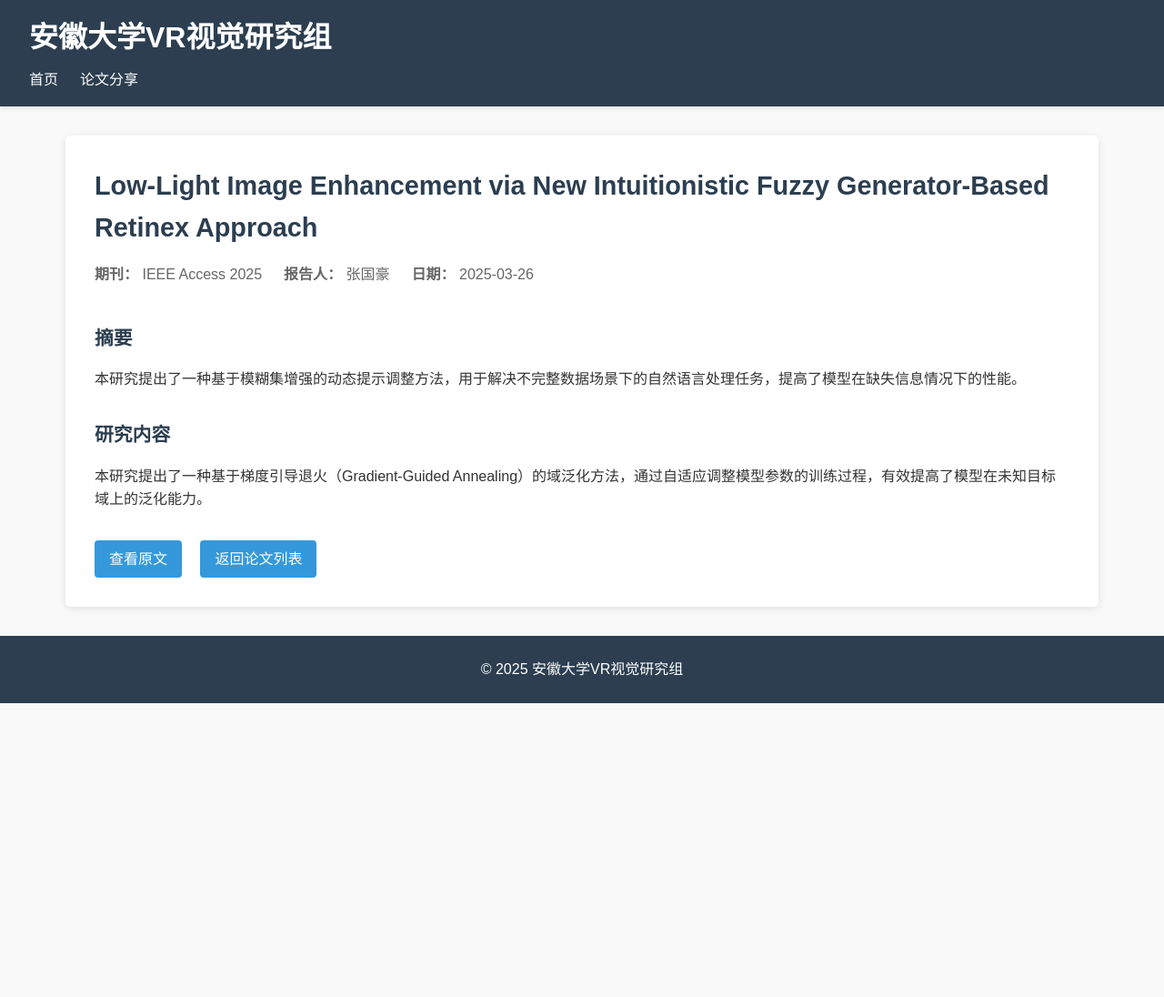
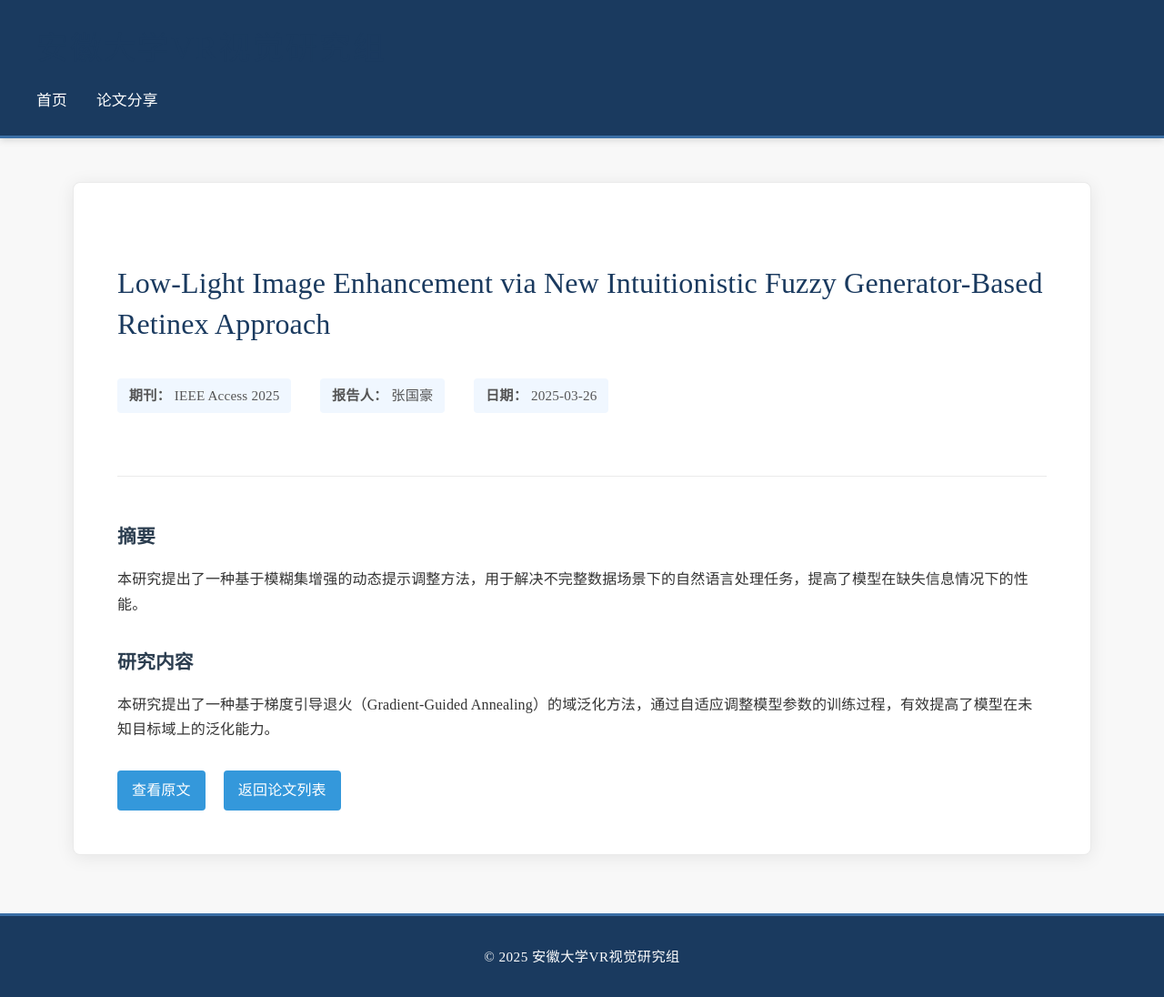
Before and after one commit to shixuan7/ahu-test, a Jekyll site: the page papers/low-light-enhancement.html, which Jekyll copies as it is, in a window 1280 px wide. Shown: the whole page at 91% size. Built offline with Jekyll 4.4.1, drawn with Linux system fonts in a browser that asks for light colours; before the commit the page ends 900 px from its top, so only the background shows below that.

Commit message:
feat init project

```diff
--- a/styles.css
+++ b/styles.css
@@ -5,22 +5,26 @@
 }
 
 body {
-    font-family: "Microsoft YaHei", "Heiti SC", sans-serif;
-    line-height: 1.6;
+    font-family: "Microsoft YaHei", "Times New Roman", serif;
+    line-height: 1.7;
     color: #333;
-    background-color: #f9f9f9;
+    background-color: #f8f8f8;
+    letter-spacing: 0.01em;
 }
 
 /* 头部样式 */
 header {
-    background-color: #2c3e50;
+    background-color: #1a3a5f;
     color: white;
-    padding: 1rem 2rem;
-    box-shadow: 0 2px 5px rgba(0,0,0,0.1);
+    padding: 1.5rem 2.5rem;
+    box-shadow: 0 2px 8px rgba(0,0,0,0.15);
+    border-bottom: 3px solid #3a6ea5;
 }
 
 header h1 {
-    margin-bottom: 0.5rem;
+    margin-bottom: 0.8rem;
+    font-weight: 500;
+    letter-spacing: 0.05em;
 }
 
 nav ul {
@@ -29,103 +33,211 @@ nav ul {
 }
 
 nav ul li {
-    margin-right: 1.5rem;
+    margin-right: 2rem;
 }
 
 nav ul li a {
     color: white;
     text-decoration: none;
-    transition: color 0.3s;
+    transition: all 0.3s;
+    font-size: 1.05rem;
+    position: relative;
+    padding-bottom: 3px;
 }
 
 nav ul li a:hover {
-    color: #3498db;
+    color: #a8d0ff;
+}
+
+nav ul li a:after {
+    content: '';
+    position: absolute;
+    width: 0;
+    height: 2px;
+    bottom: 0;
+    left: 0;
+    background-color: #a8d0ff;
+    transition: width 0.3s;
+}
+
+nav ul li a:hover:after {
+    width: 100%;
 }
 
 /* 主要内容样式 */
 main {
     max-width: 1200px;
-    margin: 2rem auto;
-    padding: 0 2rem;
+    margin: 3rem auto;
+    padding: 0 2.5rem;
 }
 
 section {
-    margin-bottom: 3rem;
+    margin-bottom: 4rem;
+}
+
+h1 {
+    font-size: 2.2rem;
+    margin-bottom: 1rem;
+    color: #1a3a5f;
+    font-weight: 500;
+    letter-spacing: 0.05em;
 }
 
 h2 {
     font-size: 1.8rem;
     margin-bottom: 1.5rem;
-    color: #2c3e50;
-    border-bottom: 2px solid #3498db;
-    padding-bottom: 0.5rem;
+    margin-top: 2.5rem;
+    color: #1a3a5f;
+    border-bottom: 2px solid #3a6ea5;
+    padding-bottom: 0.8rem;
+    font-weight: 500;
+}
+
+/* 会议信息样式 */
+.meeting-info {
+    text-align: center;
+    margin: 1.5rem 0 3rem;
+    color: #555;
+    font-size: 1.1rem;
+}
+
+.meeting-info p {
+    display: inline-block;
+    padding: 0.6rem 1.5rem;
+    background-color: #f0f7ff;
+    border-radius: 30px;
+    border: 1px solid #d0e3ff;
+    box-shadow: 0 2px 8px rgba(0,0,0,0.05);
+}
+
+/* 小组会制度样式 */
+.meeting-rules {
+    background-color: #f0f7ff;
+    padding: 2rem;
+    border-radius: 8px;
+    border-left: 5px solid #3a6ea5;
+    margin-bottom: 3rem;
+    box-shadow: 0 2px 10px rgba(0,0,0,0.05);
+}
+
+.meeting-rules h2 {
+    border-bottom: none;
+    color: #1a3a5f;
+    margin-top: 0;
+    margin-bottom: 1.5rem;
+}
+
+.meeting-rules ol {
+    padding-left: 1.5rem;
+}
+
+.meeting-rules ol li {
+    margin-bottom: 1rem;
+}
+
+.meeting-rules ul {
+    padding-left: 1.5rem;
+    margin-top: 0.5rem;
+    margin-bottom: 0.5rem;
+}
+
+.meeting-rules ul li {
+    margin-bottom: 0.5rem;
 }
 
 /* 论文列表样式 */
 .paper-list {
     display: grid;
-    grid-template-columns: repeat(auto-fill, minmax(300px, 1fr));
-    gap: 1.5rem;
+    grid-template-columns: repeat(auto-fill, minmax(350px, 1fr));
+    gap: 2rem;
 }
 
 .paper-item {
     background: white;
-    border-radius: 5px;
-    box-shadow: 0 2px 10px rgba(0,0,0,0.1);
+    border-radius: 8px;
+    box-shadow: 0 3px 15px rgba(0,0,0,0.08);
     overflow: hidden;
-    transition: transform 0.3s, box-shadow 0.3s;
+    transition: all 0.4s ease;
+    border: 1px solid #eaeaea;
 }
 
 .paper-item:hover {
-    transform: translateY(-5px);
-    box-shadow: 0 5px 15px rgba(0,0,0,0.2);
+    transform: translateY(-8px);
+    box-shadow: 0 8px 25px rgba(0,0,0,0.15);
+    border-color: #d0e3ff;
 }
 
 .paper-item a {
     display: block;
-    padding: 1.5rem;
+    padding: 2rem;
     text-decoration: none;
     color: inherit;
+    height: 100%;
+    border-left: 4px solid transparent;
+    transition: border-left-color 0.3s;
+}
+
+.paper-item:hover a {
+    border-left-color: #3a6ea5;
 }
 
 .paper-item h3 {
-    color: #2c3e50;
-    margin-bottom: 0.5rem;
-    font-size: 1.2rem;
+    color: #1a3a5f;
+    margin-bottom: 1rem;
+    font-size: 1.3rem;
+    line-height: 1.4;
+    font-weight: 500;
 }
 
 .paper-item p {
-    color: #666;
-    margin-bottom: 0.3rem;
+    color: #555;
+    margin-bottom: 0.5rem;
+    font-size: 0.95rem;
+}
+
+.paper-item p:last-child {
+    margin-top: 1rem;
+    color: #3a6ea5;
+    font-weight: 500;
 }
 
 /* 论文详情页样式 */
 .paper-detail {
     background: white;
-    padding: 2rem;
-    border-radius: 5px;
-    box-shadow: 0 2px 10px rgba(0,0,0,0.1);
+    padding: 3rem;
+    border-radius: 8px;
+    box-shadow: 0 3px 20px rgba(0,0,0,0.08);
+    border: 1px solid #eaeaea;
 }
 
 .paper-header {
-    margin-bottom: 2rem;
+    margin-bottom: 3rem;
+    border-bottom: 1px solid #eaeaea;
+    padding-bottom: 2rem;
 }
 
 .paper-header h2 {
-    margin-bottom: 0.5rem;
+    margin-bottom: 1.5rem;
     border-bottom: none;
+    font-size: 2rem;
+    line-height: 1.4;
+    color: #1a3a5f;
 }
 
 .paper-metadata {
     display: flex;
     flex-wrap: wrap;
     margin-bottom: 1.5rem;
-    color: #666;
+    color: #555;
 }
 
 .paper-metadata p {
-    margin-right: 1.5rem;
-    margin-bottom: 0.5rem;
+    margin-right: 2rem;
+    margin-bottom: 0.8rem;
+    background-color: #f0f7ff;
+    padding: 0.4rem 0.8rem;
+    border-radius: 4px;
+    font-size: 0.95rem;
 }
 
 .abstract-section, .research-section {
@@ -160,10 +272,13 @@ h2 {
 /* 页脚样式 */
 footer {
     text-align: center;
-    padding: 1.5rem;
-    background-color: #2c3e50;
+    padding: 2rem;
+    background-color: #1a3a5f;
     color: white;
-    margin-top: 2rem;
+    margin-top: 4rem;
+    border-top: 3px solid #3a6ea5;
+    font-size: 0.95rem;
+    letter-spacing: 0.03em;
 }
 
 /* 响应式设计 */
```
Also changed, not shown: index.md (+5 -5 lines).
